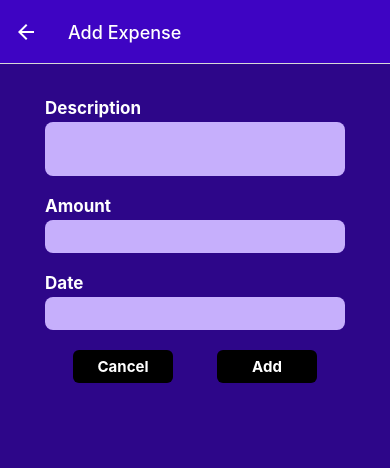
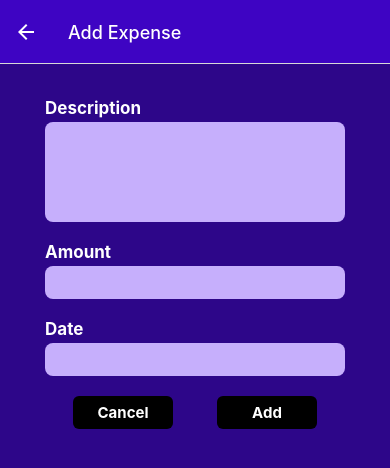
Before and after one commit to anuragshrestha/ExpenseTrackerApp, a React Native app: screen /ManageExpense in a window 390 px wide. Shown: the top 468 px of the page. Built offline with nearby package versions, Linux system fonts and the light colour scheme.

Commit message:
Updated Input file

```diff
--- a/components/TextInput/Input.js
+++ b/components/TextInput/Input.js
@@ -1,10 +1,17 @@
 import { TextInput, View, Text, StyleSheet } from "react-native";
 
  function Input({children, inputConfig}){
+
+  const  textInputs = [styles.textInput]
+
+if(inputConfig && inputConfig.multiline){
+    textInputs.push(styles.inputMultiline);
+}
+
     return(
         <View style = {styles.container}>
             <Text style = {styles.text}>{children}</Text>
-            <TextInput style = {styles.textInput} {...inputConfig}/>
+            <TextInput style = {textInputs} {...inputConfig}/>
         </View>
     )
  }
@@ -12,7 +19,6 @@ import { TextInput, View, Text, StyleSheet } from "react-native";
 
 const styles = StyleSheet.create({
     container:{
-        marginHorizontal: 2,
         marginVertical: 10,
     },
     text:{
@@ -29,7 +35,10 @@ const styles = StyleSheet.create({
         fontSize: 18,
         color: '#2d0689',
         padding: 6,
-
+    },
+    inputMultiline:{
+        minHeight: 100,
+        textAlignVertical: 'top'
     }
 })
 
```
